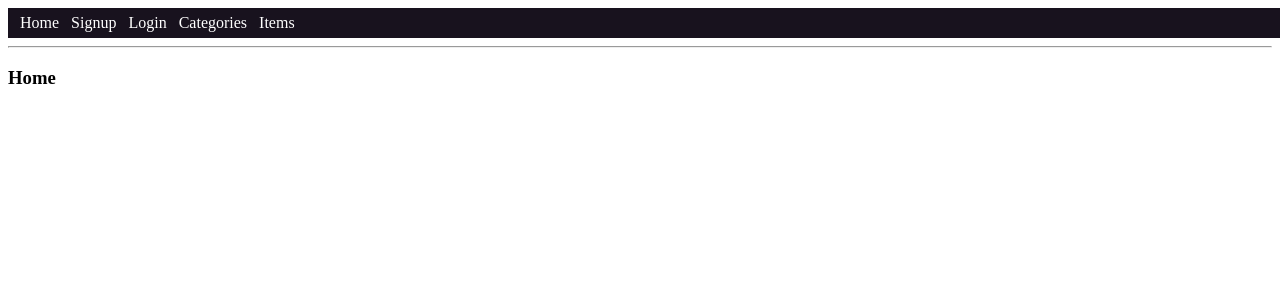
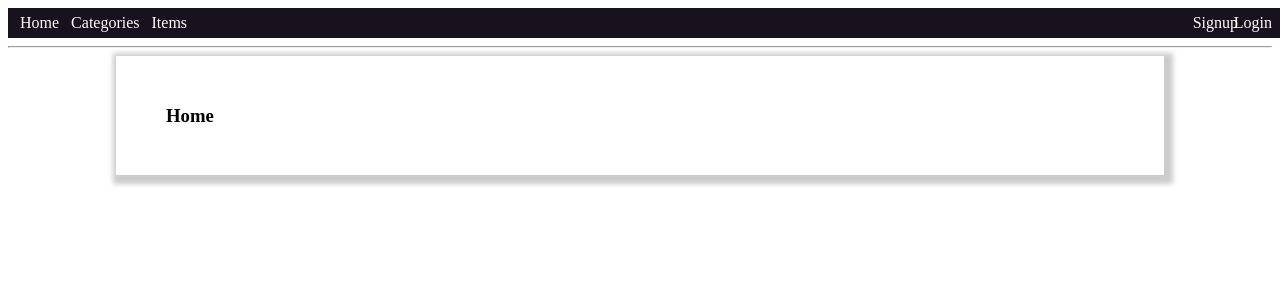
Before and after one commit to JKCodes/ecommerce-app, a React (Create React App) app: page / in a window 1280 px wide. Shown: the top 300 px of the page. Built offline with nearby package versions, Linux system fonts and the light colour scheme; no server answers.

Commit message:
Add styles to App container

```diff
--- a/src/containers/App.js
+++ b/src/containers/App.js
@@ -22,6 +22,7 @@ import ItemShow from './ItemShow';
 
 const styles = StyleSheet.create({
   navbar: {
+    position: 'relative',
     width: '100%',
     background: '#18121e',
     padding: '6px'
@@ -35,6 +36,31 @@ const styles = StyleSheet.create({
       background: '#fff',
       color: '#18121e'
     }
+  },
+
+  logout: {
+    position: 'absolute',
+    right: '6px',
+    top: '0'
+  },
+
+  login: {
+    position: 'absolute',
+    right: '6px',
+    top: '0'
+  },
+
+  signup: {
+    position: 'absolute',
+    right: '40px',
+    top: '0'
+  },
+
+  mainContainer: {
+    width: '75%',
+    padding: '30px 50px',
+    margin: '0 auto',
+    boxShadow: '3px 3px 5px 6px #ccc'
   }
 })
 
@@ -60,21 +86,21 @@ class App extends Component {
               </NavLink>
               { !loggedIn &&
                 <NavLink
-                  className={css(styles.navlink)}
+                  className={css(styles.navlink, styles.signup)}
                   to="/signup">
                   Signup
                 </NavLink>
               }
               { !loggedIn &&
                 <NavLink
-                  className={css(styles.navlink)}
+                  className={css(styles.navlink, styles.login)}
                   to="/login">
                   Login
                 </NavLink>
               }
               { loggedIn &&
                 <NavLink
-                  className={css(styles.navlink)}
+                  className={css(styles.navlink, styles.logout)}
                   to="/logout">
                   Logout
                 </NavLink>
@@ -92,6 +118,7 @@ class App extends Component {
             </div>
           </div>
           <hr />
+          <div className={css(styles.mainContainer)}>
             <Switch>
               <Route exact path="/" component={Home} />
               { !loggedIn && <Route exact path="/signup" component={Signup} /> }
@@ -103,6 +130,7 @@ class App extends Component {
               <Route exact path="/items/:itemId" component={ItemShow} />
               <Route component={NotFound} />
             </Switch>
+          </div>
         </div>
       </Router>
     );
```
Lines whose indentation alone changed are shown as unchanged.
